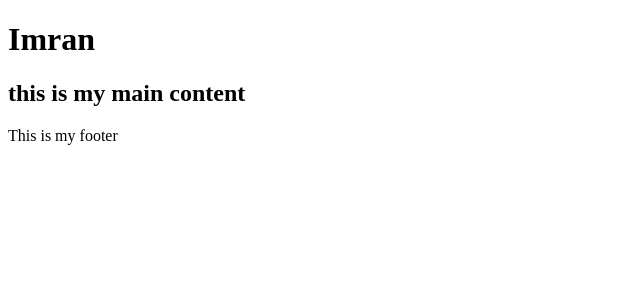
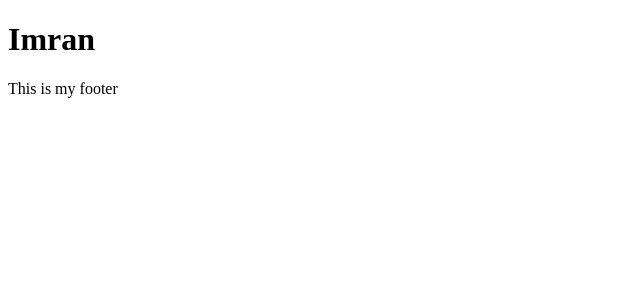
Before and after one commit to imran-kkz/react-todo, a React (Create React App) app in the folder my-app/: page / in a window 1280 px wide. Shown: the top 300 px of the page, without its empty margins (0-640 px from the left). Built offline with nearby package versions, Linux system fonts and the light colour scheme.

Commit message:
outlining app

```diff
--- a/my-app/src/components/MainContent.js
+++ b/my-app/src/components/MainContent.js
@@ -3,7 +3,7 @@ import React from 'react'
 function MainContent() {
     return(
         <div>
-            <h2>this is my main content</h2>
+            {/* render checkboxes here  */}
         </div>
     )
 }
```
